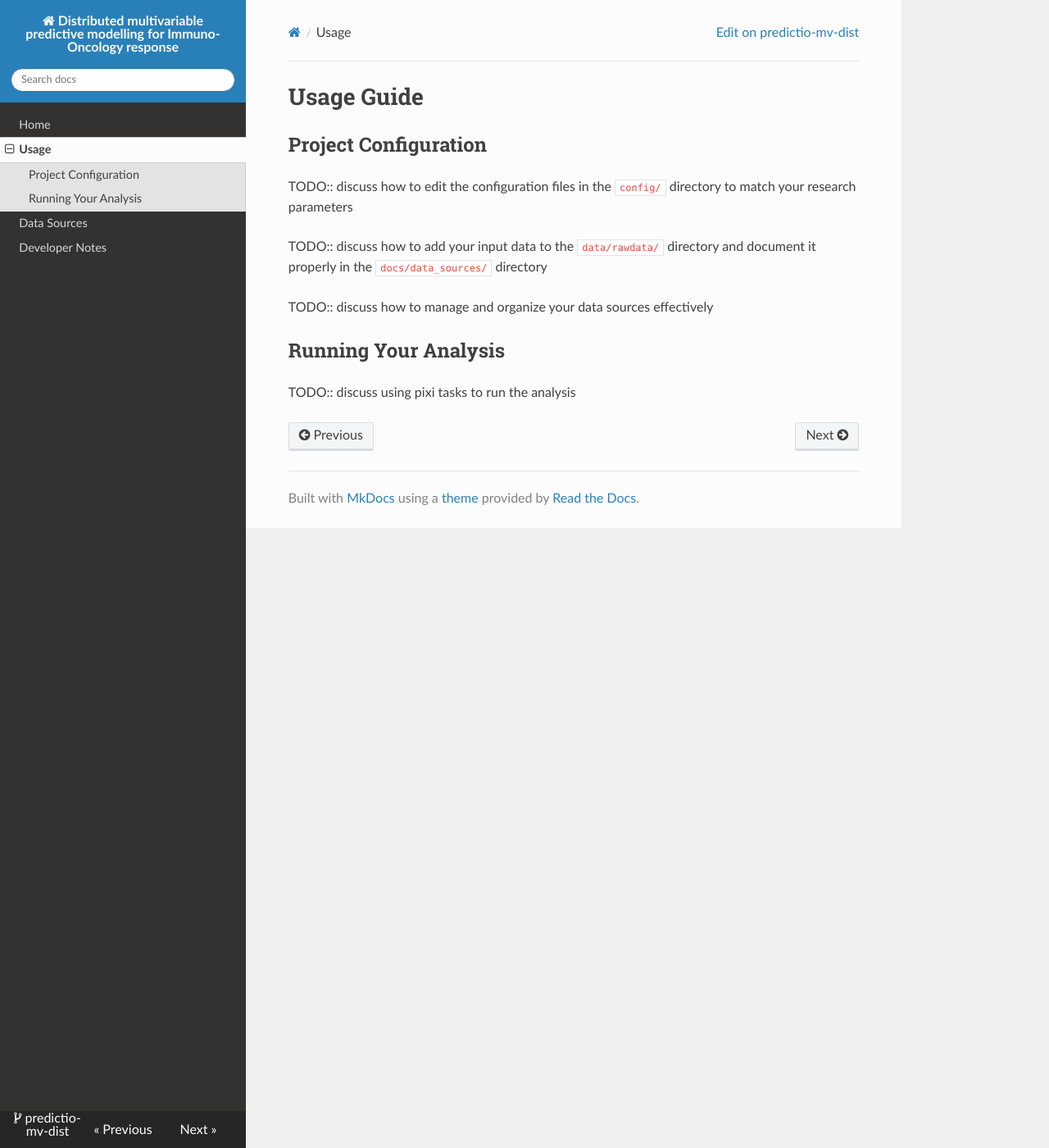
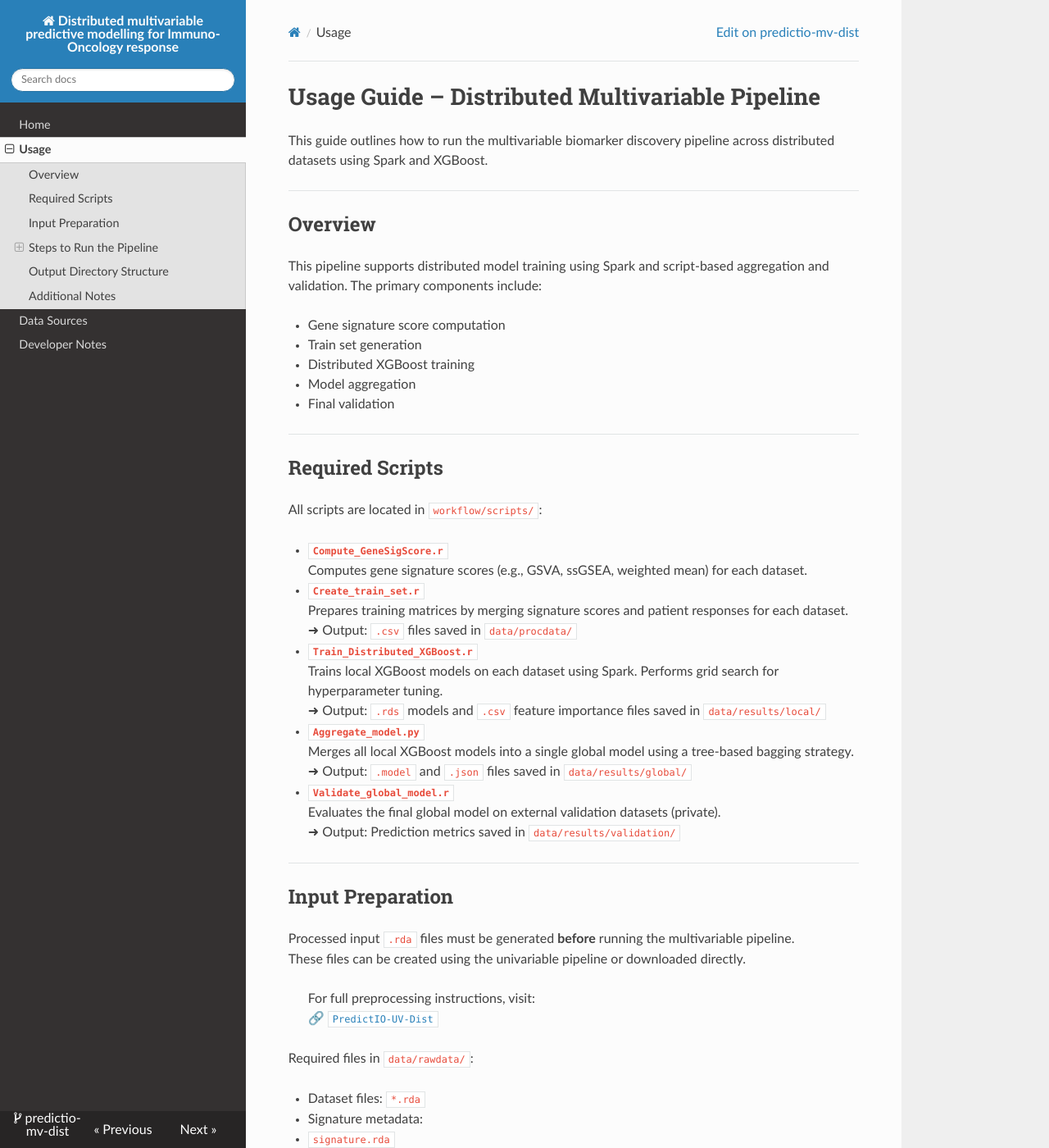
Before and after one commit to bhklab/PredictIO-MV-Dist, an MkDocs documentation site: the page built from docs/usage.md, in a window 1280 px wide and 1400 px high. Shown: the whole window at 82% size. Built offline with MkDocs 1.6.1, drawn with Linux system fonts in a browser that asks for light colours; nearby versions of some CDN libraries; some of the changed text lies outside the part shown.

Commit message:
update usage

````diff
--- a/docs/usage.md
+++ b/docs/usage.md
@@ -1,13 +1,114 @@
-# Usage Guide
 
-## Project Configuration
+# Usage Guide – Distributed Multivariable Pipeline
 
-TODO:: discuss how to edit the configuration files in the `config/` directory to match your research parameters
+This guide outlines how to run the multivariable biomarker discovery pipeline across distributed datasets using Spark and XGBoost.
 
-TODO:: discuss how to add your input data to the `data/rawdata/` directory and document it properly in the `docs/data_sources/` directory
+---
 
-TODO:: discuss how to manage and organize your data sources effectively
+## Overview
 
-## Running Your Analysis
+This pipeline supports distributed model training using Spark and script-based aggregation and validation. The primary components include:
 
-TODO:: discuss using pixi tasks to run the analysis
+- Gene signature score computation
+- Train set generation
+- Distributed XGBoost training
+- Model aggregation
+- Final validation
+
+---
+
+## Required Scripts
+
+All scripts are located in `workflow/scripts/`:
+
+- **`Compute_GeneSigScore.r`**
+  Computes gene signature scores (e.g., GSVA, ssGSEA, weighted mean) for each dataset.
+
+- **`Create_train_set.r`**
+  Prepares training matrices by merging signature scores and patient responses for each dataset.
+  ➜ Output: `.csv` files saved in `data/procdata/`
+
+- **`Train_Distributed_XGBoost.r`**
+  Trains local XGBoost models on each dataset using Spark. Performs grid search for hyperparameter tuning.
+  ➜ Output: `.rds` models and `.csv` feature importance files saved in `data/results/local/`
+
+- **`Aggregate_model.py`**
+  Merges all local XGBoost models into a single global model using a tree-based bagging strategy.
+  ➜ Output: `.model` and `.json` files saved in `data/results/global/`
+
+- **`Validate_global_model.r`**
+  Evaluates the final global model on external validation datasets (private).
+  ➜ Output: Prediction metrics saved in `data/results/validation/`
+
+---
+
+## Input Preparation
+
+Processed input `.rda` files must be generated **before** running the multivariable pipeline.
+These files can be created using the univariable pipeline or downloaded directly.
+
+> For full preprocessing instructions, visit:
+> 🔗 [`PredictIO-UV-Dist`](https://github.com/bhklab/PredictIO-UV-Dist)
+
+Required files in `data/rawdata/`:
+
+- Dataset files: `*.rda`
+- Signature metadata:
+  - `signature.rda`
+  - `sig.info.rda`
+  - Or: [Zenodo Precompiled Signatures](https://zenodo.org/records/15832652)
+
+---
+
+## Steps to Run the Pipeline
+
+### Step 1: Compute Signature Scores
+
+```bash
+Rscript workflow/scripts/Compute_GeneSigScore.r
+```
+
+### Step 2: Create Train Sets
+
+```bash
+Rscript workflow/scripts/Create_train_set.r
+```
+
+### Step 3: Train Local Models with Spark
+
+```bash
+Rscript workflow/scripts/Train_Distributed_XGBoost.r
+```
+
+> 💡 Spark must be configured locally. Make sure `SPARK_HOME`, `HADOOP_HOME`, and `winutils.exe` are correctly set.
+
+### Step 4: Aggregate Local Models
+
+```bash
+python workflow/scripts/Aggregate_model.py
+```
+
+### Step 5: Validate Global Model
+
+```bash
+Rscript workflow/scripts/Validate_global_model.r
+```
+
+---
+
+## Output Directory Structure
+
+```bash
+/data/results/
+├── local/         # Per-dataset model outputs
+├── global/        # Final aggregated model
+└── validation/    # Results from external validation cohorts
+```
+
+---
+
+## Additional Notes
+
+- This is a **federated analysis pipeline**: no raw data sharing between centers.
+- External validation is performed using **private cohorts**.
+- All outputs are de-identified and summarized for model integration and evaluation.
````
